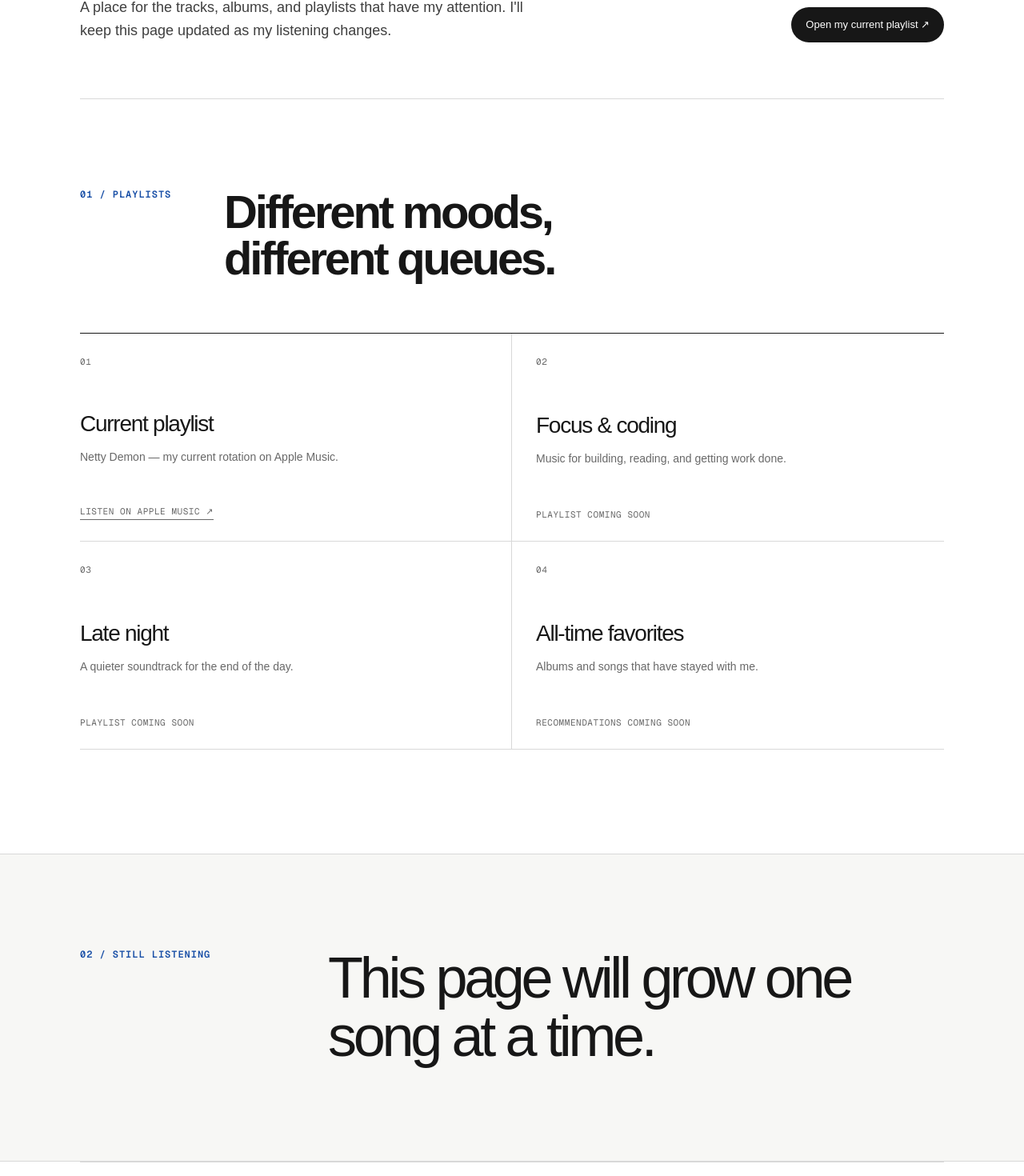
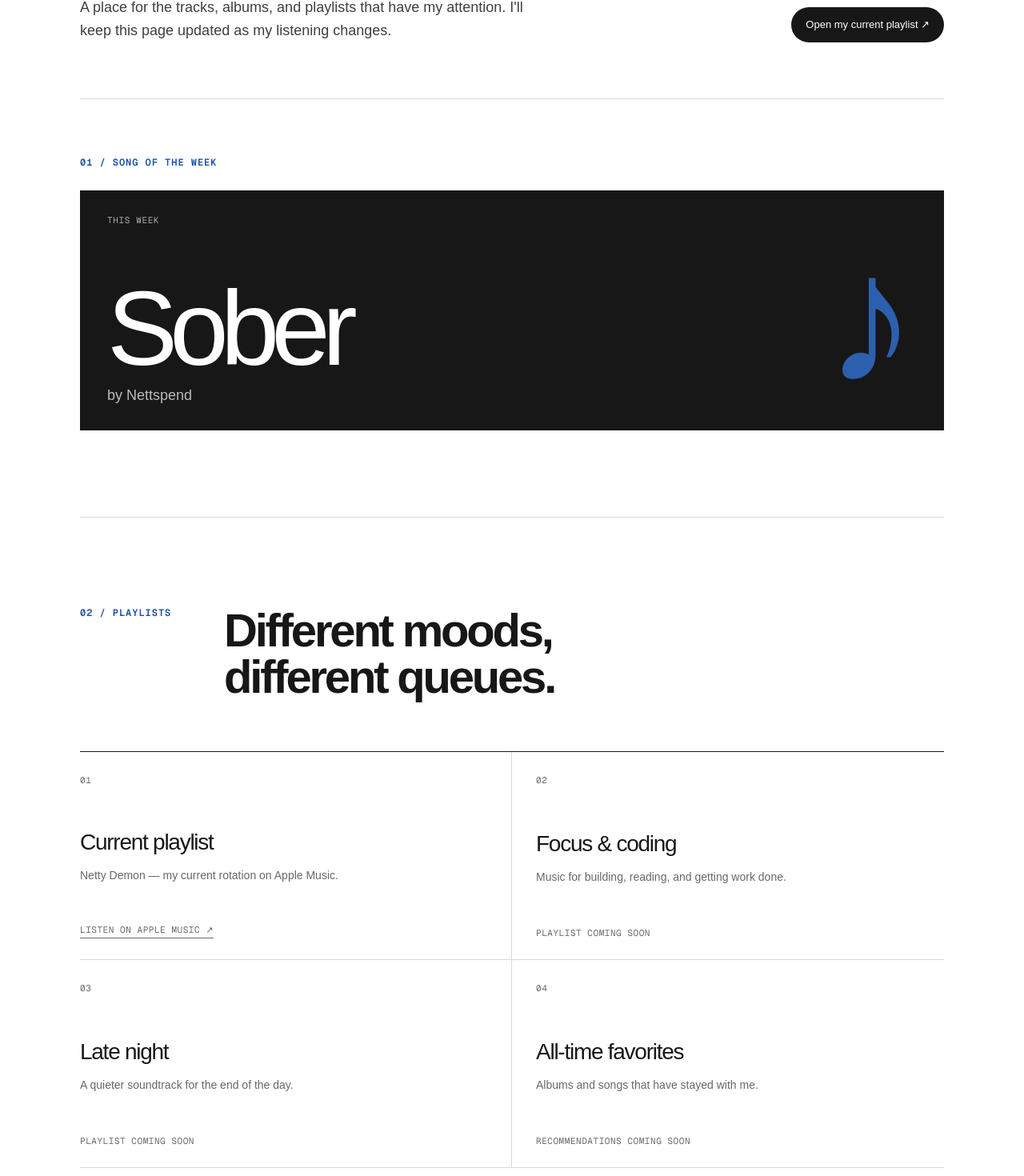
Before and after one commit to WHYDOESTHISWORLDEXIST/stefan-portfolio, a Next.js app: page /music in a window 1280 px wide. Shown: the part 639-2109 px from the top of the page at 80% size. Built offline with nearby package versions, Linux system fonts and the light colour scheme.

Commit message:
Add song of the week

```diff
--- a/app/music/page.tsx
+++ b/app/music/page.tsx
@@ -33,8 +33,20 @@
         </div>
       </header>
 
+      <section className="songOfWeek shell" aria-labelledby="song-of-week-title">
+        <p className="kicker">01 / Song of the week</p>
+        <div className="featuredSong">
+          <span className="featuredSongLabel">This week</span>
+          <div>
+            <h2 id="song-of-week-title">Sober</h2>
+            <p>by Nettspend</p>
+          </div>
+          <span className="featuredSongMark" aria-hidden="true">♪</span>
+        </div>
+      </section>
+
       <section className="playlistSection shell" id="playlists">
-        <header className="sectionHead"><p>01 / Playlists</p><h2>Different moods,<br />different queues.</h2></header>
+        <header className="sectionHead"><p>02 / Playlists</p><h2>Different moods,<br />different queues.</h2></header>
         <div className="playlistGrid">
           {playlists.map((playlist) => (
             <article className="playlistCard" key={playlist.title}>
@@ -55,7 +67,7 @@
 
       <section className="musicNote">
         <div className="shell musicNoteInner">
-          <p className="kicker">02 / Still listening</p>
+          <p className="kicker">03 / Still listening</p>
           <h2>This page will grow one song at a time.</h2>
         </div>
       </section>
```
Also changed, not shown: app/globals.css.
